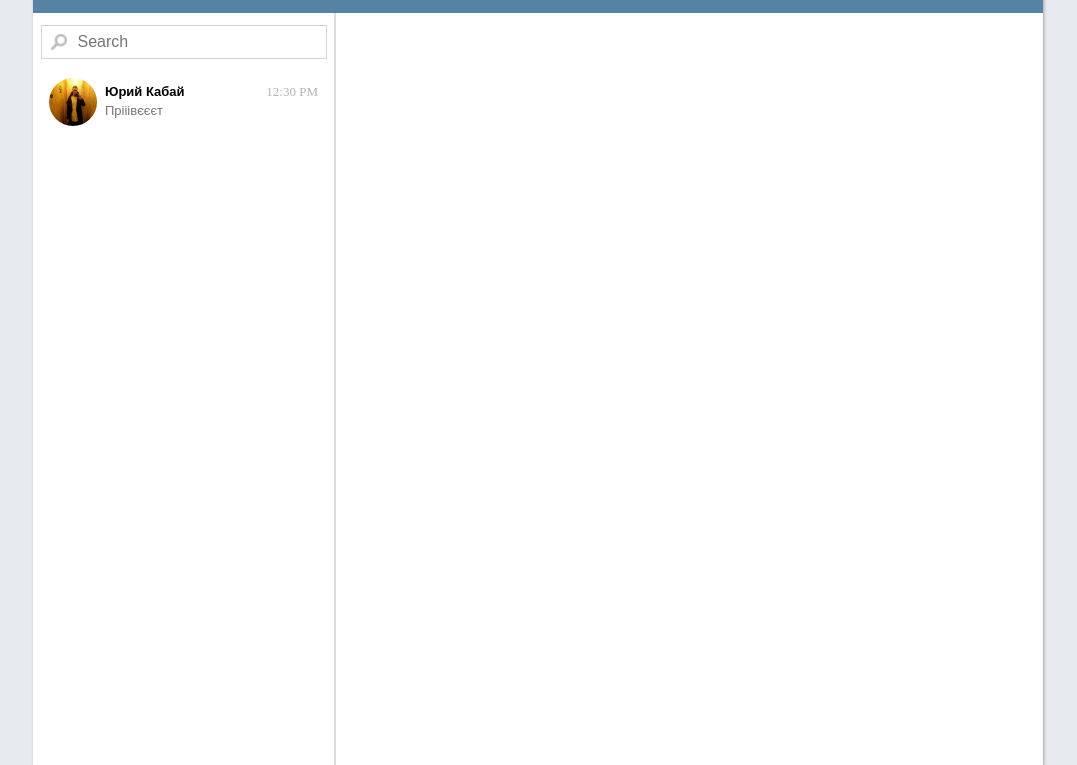
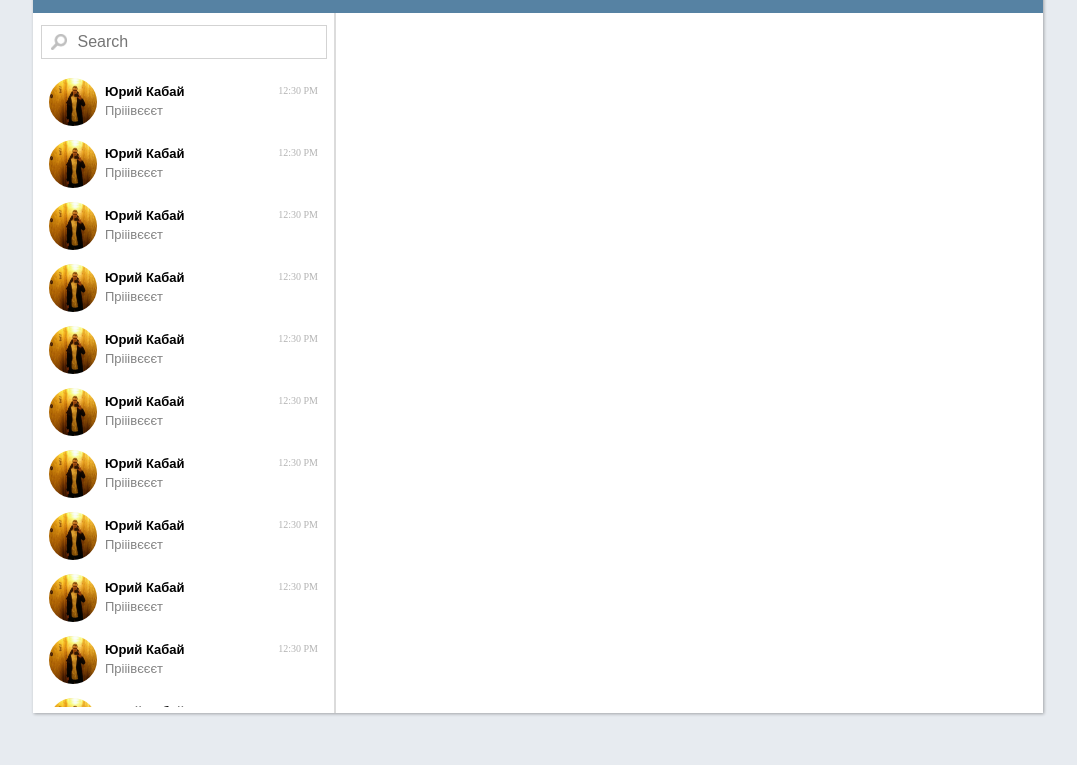
Before and after one commit to margobozova/telegram, a website built with webpack: page src/index.html in a window 1280 px wide. Shown: the part 35-800 px from the top of the page, without its empty margins (102-1179 px from the left). Built offline with nearby package versions, Linux system fonts and the light colour scheme; some packages are replaced by stand-ins of ours.

Commit message:
Add chat item

```diff
--- a/src/components/chatPage/leftMenu/chatList/chatItem/index.js
+++ b/src/components/chatPage/leftMenu/chatList/chatItem/index.js
@@ -16,12 +16,12 @@ class ChatItem {
   }
   render() {
     this.element.innerHTML = `
-      <div class="${styles.content}">
+      <a href="" class="${styles.content}">
         <img class="${styles.cover}" src="${this.cover}"/>
           <span class="${styles.name}">${this.name}</span>
           <span class="${styles.message}">${this.message}</span>
         <span class="${styles.time}">${this.time}</span>
-      </div>
+      </a>
     `;
   }
 }
--- a/src/components/chatPage/leftMenu/chatList/chatItem/styles.css
+++ b/src/components/chatPage/leftMenu/chatList/chatItem/styles.css
@@ -1,11 +1,14 @@
 .chat-item {
   position: relative;
   width: 100%;
+  height: 62px;
+  display: block;
+  cursor: pointer;
+  transition: background-color 200ms ease-out;
 }
 	.content {
-		height: 100px;
 		width: 100%;
-		height: 62px;
+		height: 100%;
 		padding: 7px 72px;
 	}
 		.cover {
@@ -24,18 +27,35 @@
 			color: #000;
 			position: absolute;
 			top: 14px;
+      transition: color 100ms ease-out;
 		}
 		.message {
 			font-family: sans-serif;
-			color: #777;
+			color: rgb(130,130,130);
 			font-size: 13px;
 			position: absolute;
 			bottom: 14px;
+      transition: color 100ms ease-out;
 		}
 		.time {
 			position: absolute;
 			right: 16px;
-			color: #b3b3b3;
-			font-size: 13px;
+			color: rgb(179,179,179);
+			font-size: 10px;
 			top: 14px;
+      transition: color 100ms ease-out;
 		}
+
+.chat-item:hover {
+  background-color: rgb(100,144,177);
+}
+
+.chat-item:hover .message {
+  color: rgb(255,255,255);
+}
+.chat-item:hover .time {
+  color: rgb(255,255,255);
+}
+.chat-item:hover .name {
+  color: rgb(255,255,255);
+}
--- a/src/components/chatPage/leftMenu/chatList/index.js
+++ b/src/components/chatPage/leftMenu/chatList/index.js
@@ -10,7 +10,9 @@ class ChatList {
     return this.element;
   }
   render() {
-    this.element.appendChild(new ChatItem());
+    for (let i = 1; i <= 15; i++) {
+      this.element.appendChild(new ChatItem());
+    }
   }
 }
 
--- a/src/components/chatPage/leftMenu/chatList/styles.css
+++ b/src/components/chatPage/leftMenu/chatList/styles.css
@@ -2,5 +2,5 @@
   position: relative;
   overflow: auto;
   padding-top: 58px;
-  height: calc(100vh-106px);
+  height: calc(100vh - 106px);
 }
--- a/src/components/chatPage/styles.css
+++ b/src/components/chatPage/styles.css
@@ -1,4 +1,4 @@
 .chat-page {
   background-color: #ffffff;
-  height: calc(100vh - 48px);
+  height: calc(100vh - 100px);
 }
```
